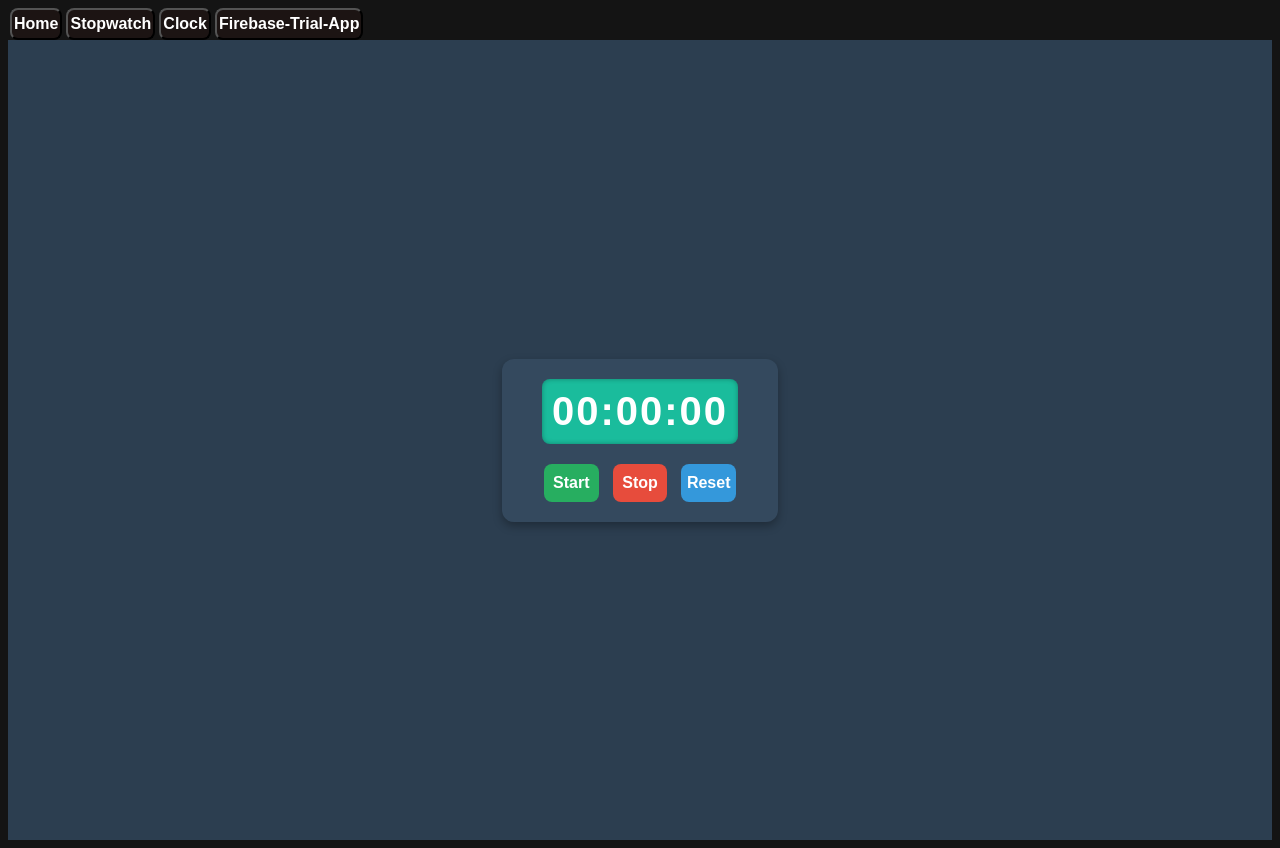
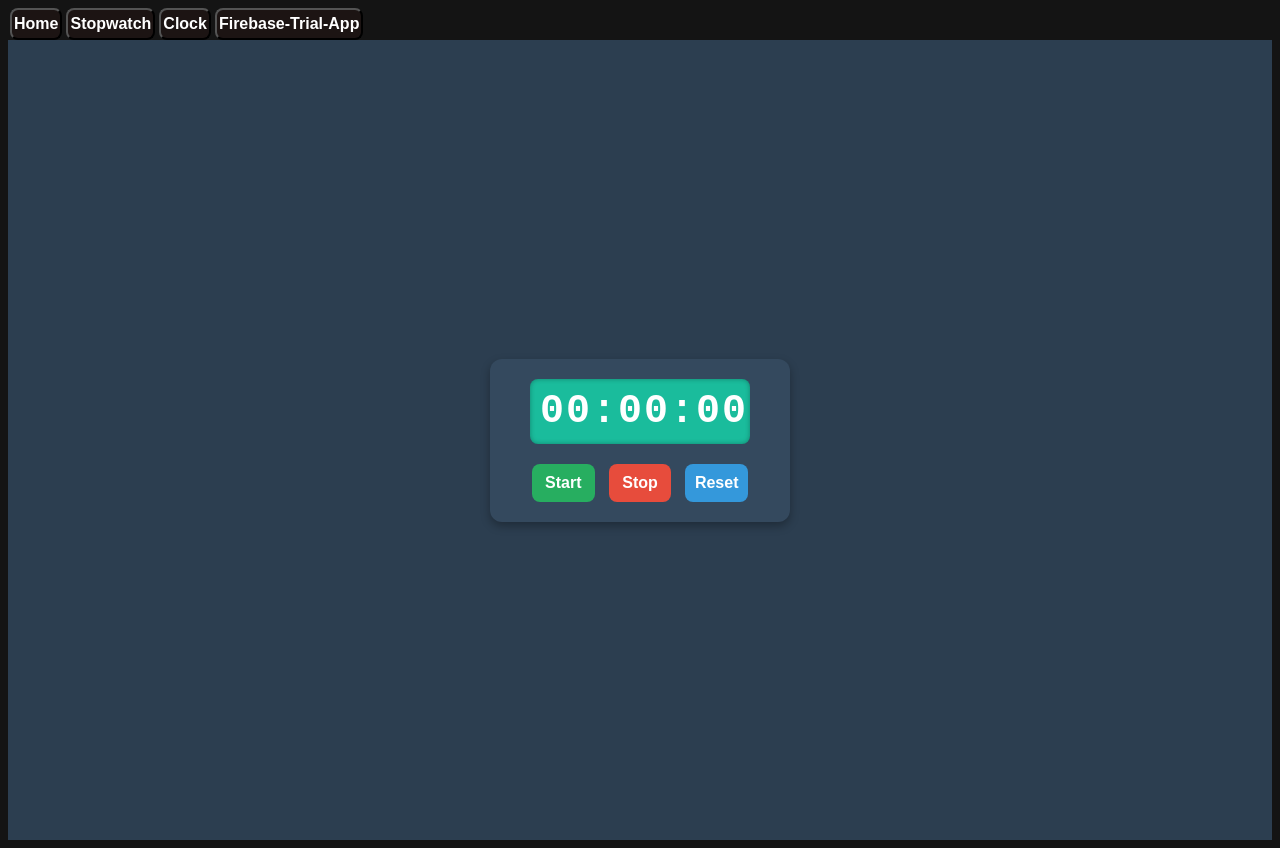
Before and after one commit to syvesdh/09_ClockStopwatchApp-react-trial, a React (Vite) app: page /#/stopwatch in a window 1280 px wide. Built offline with nearby package versions, Linux system fonts and the light colour scheme.

Commit message:
Version 1.4 Fixed Stopwatch Local Data Presistence

```diff
--- a/src/components/Stopwatch.css
+++ b/src/components/Stopwatch.css
@@ -19,6 +19,10 @@
   color: #fff;
   border-radius: 8px;
   box-shadow: inset 0 0 5px rgba(0, 0, 0, 0.3);
+  font-family: "Courier New", Courier, monospace; /* Monospace font */
+  width: 200px; /* Fixed width to prevent resizing */
+  display: inline-block;
+  text-align: center;
 }
 
 /* Buttons container */
--- a/src/components/Stopwatch.jsx
+++ b/src/components/Stopwatch.jsx
@@ -2,13 +2,18 @@ import React, { useState, useEffect, useRef } from "react";
 import "./Stopwatch.css";
 
 function Stopwatch() {
-  const [isRunning, setIsRunning] = useState(false);
-  const [elapsedTime, setElapsedTime] = useState(0);
+  const [isRunning, setIsRunning] = useState(
+    () => JSON.parse(localStorage.getItem("isRunning")) || false
+  );
+  const [elapsedTime, setElapsedTime] = useState(
+    () => parseInt(localStorage.getItem("elapsedTime"), 10) || 0
+  );
   const intervalIdRef = useRef(null);
   const startTimeRef = useRef(0);
 
   useEffect(() => {
     if (isRunning) {
+      startTimeRef.current = Date.now() - elapsedTime;
       intervalIdRef.current = setInterval(() => {
         setElapsedTime(Date.now() - startTimeRef.current);
       }, 10);
@@ -18,6 +23,11 @@ function Stopwatch() {
       clearInterval(intervalIdRef.current);
     };
   }, [isRunning]);
+
+  useEffect(() => {
+    localStorage.setItem("isRunning", JSON.stringify(isRunning));
+    localStorage.setItem("elapsedTime", elapsedTime.toString());
+  }, [isRunning, elapsedTime]);
 
   function startTimer() {
     setIsRunning(true);
@@ -31,6 +41,8 @@ function Stopwatch() {
   function resetTimer() {
     setElapsedTime(0);
     setIsRunning(false);
+    localStorage.removeItem("elapsedTime");
+    localStorage.removeItem("isRunning");
   }
 
   function formatTime() {
```
